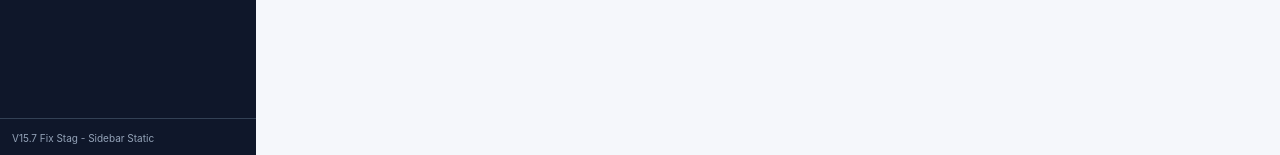
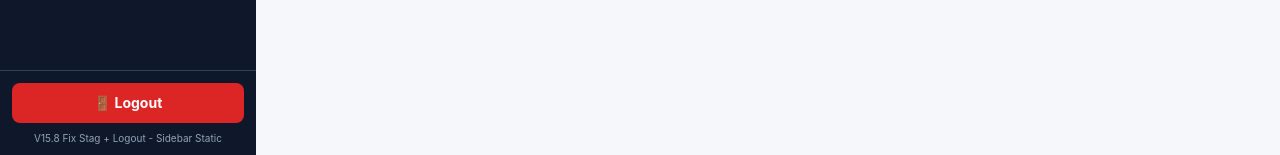
Before and after one commit to mrhdigitalhub/sikitchen-mrh, a Next.js app: page /dashboard in a window 1280 px wide. Shown: the part 642-797 px from the top of the page. Built offline with nearby package versions, Linux system fonts and the light colour scheme; no server answers; the database is empty.

Commit message:
V15.8 logout balik sidebar statis

```diff
--- a/app/(dashboard)/layout.js
+++ b/app/(dashboard)/layout.js
@@ -1,11 +1,13 @@
 "use client";
 import Link from "next/link";
-import { usePathname } from "next/navigation";
+import { usePathname, useRouter } from "next/navigation";
 import { useState } from "react";
+import { supabase } from "@/lib/supabaseClient";
 
-// LAYOUT DASHBOARD V2 - SIDEBAR STATIS, INVENTORY BISA SCROLL - FIX STAG
+// LAYOUT DASHBOARD V15.8 - SIDEBAR STATIS + LOGOUT BUTTON BALIK
 export default function DashboardLayout({ children }) {
   const pathname = usePathname();
+  const router = useRouter();
   const [sidebarOpen, setSidebarOpen] = useState(false);
 
   const menu = [
@@ -20,9 +22,20 @@ export default function DashboardLayout({ children }) {
 
   const isActive = (href) => pathname === href || pathname?.startsWith(href + "/");
 
+  async function handleLogout() {
+    if (!confirm("Yakin mau logout Bos?")) return;
+    try {
+      await supabase.auth.signOut();
+      router.push("/login");
+    } catch (e) {
+      console.log(e);
+      router.push("/login");
+    }
+  }
+
   return (
     <div className="min-h-screen bg-[#f5f7fb]">
-      {/* SIDEBAR FIXED - DIAM TIDAK IKUT SCROLL */}
+      {/* SIDEBAR FIXED */}
       <aside
         className={`fixed left-0 top-0 bottom-0 w-64 bg-slate-900 text-white flex flex-col z-50
         transform transition-transform duration-200
@@ -45,8 +58,18 @@ export default function DashboardLayout({ children }) {
             </Link>
           ))}
         </nav>
-        <div className="p-3 border-t border-slate-700 shrink-0 text-[10px] text-slate-400">
-          V15.7 Fix Stag - Sidebar Static
+
+        {/* LOGOUT + VERSI */}
+        <div className="p-3 border-t border-slate-700 shrink-0 space-y-2">
+          <button
+            onClick={handleLogout}
+            className="w-full bg-red-600 hover:bg-red-700 text-white py-2.5 rounded-lg text-sm font-bold flex items-center justify-center gap-2"
+          >
+            🚪 Logout
+          </button>
+          <div className="text-[10px] text-slate-400 text-center">
+            V15.8 Fix Stag + Logout - Sidebar Static
+          </div>
         </div>
       </aside>
 
@@ -54,16 +77,14 @@ export default function DashboardLayout({ children }) {
         <div className="fixed inset-0 bg-black/50 z-40 md:hidden" onClick={() => setSidebarOpen(false)} />
       )}
 
-      {/* MAIN CONTENT - DIBERI MARGIN KIRI 64, BISA SCROLL NORMAL */}
+      {/* MAIN CONTENT */}
       <div className="md:pl-64 flex flex-col min-h-screen">
-        {/* Topbar mobile */}
         <div className="md:hidden sticky top-0 z-30 bg-slate-900 text-white p-3 flex justify-between items-center">
           <button onClick={() => setSidebarOpen(true)} className="bg-slate-800 px-3 py-1.5 rounded">☰ Menu</button>
           <span className="font-bold text-sm">Sikitchen OS</span>
-          <div className="w-12" />
+          <button onClick={handleLogout} className="bg-red-600 px-3 py-1.5 rounded text-xs">Logout</button>
         </div>
 
-        {/* INVENTORY PAGE - SCROLL NORMAL, TIDAK STAG LAGI */}
         <main className="flex-1">
           {children}
         </main>
```
